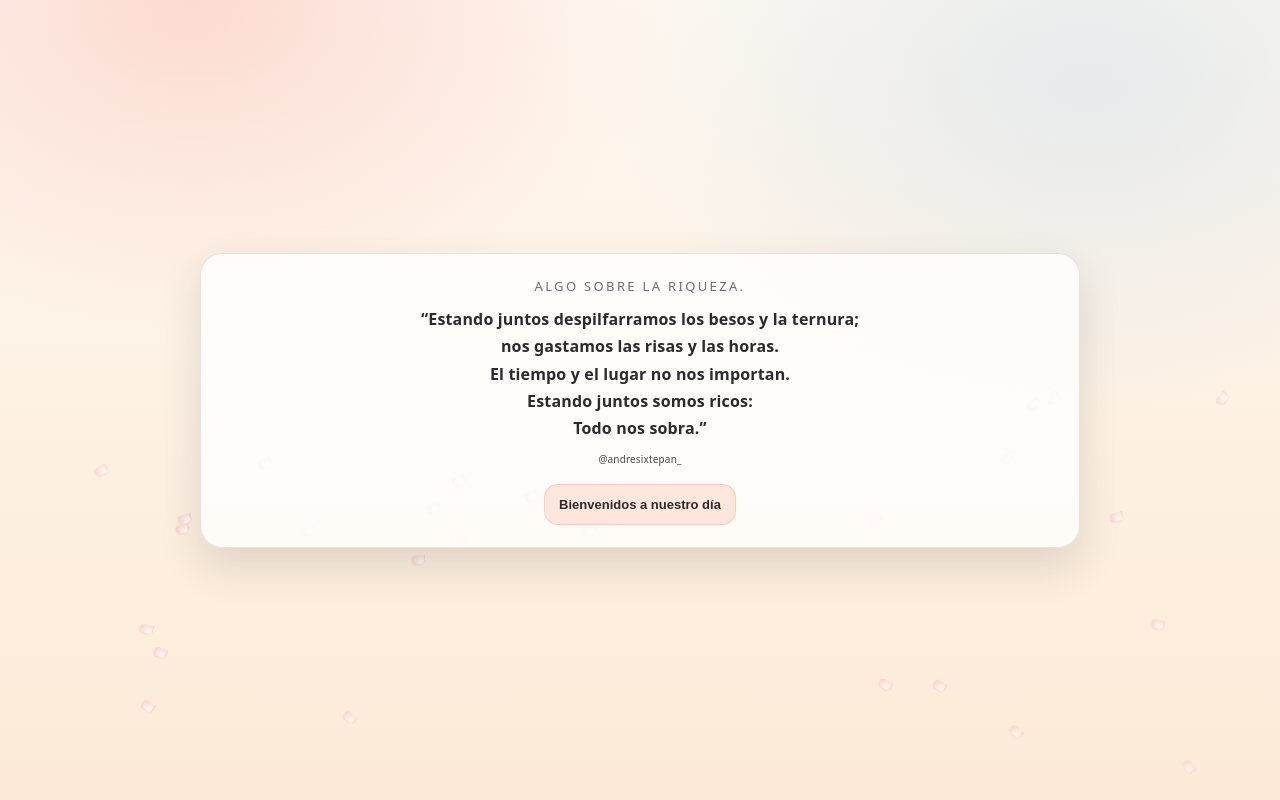
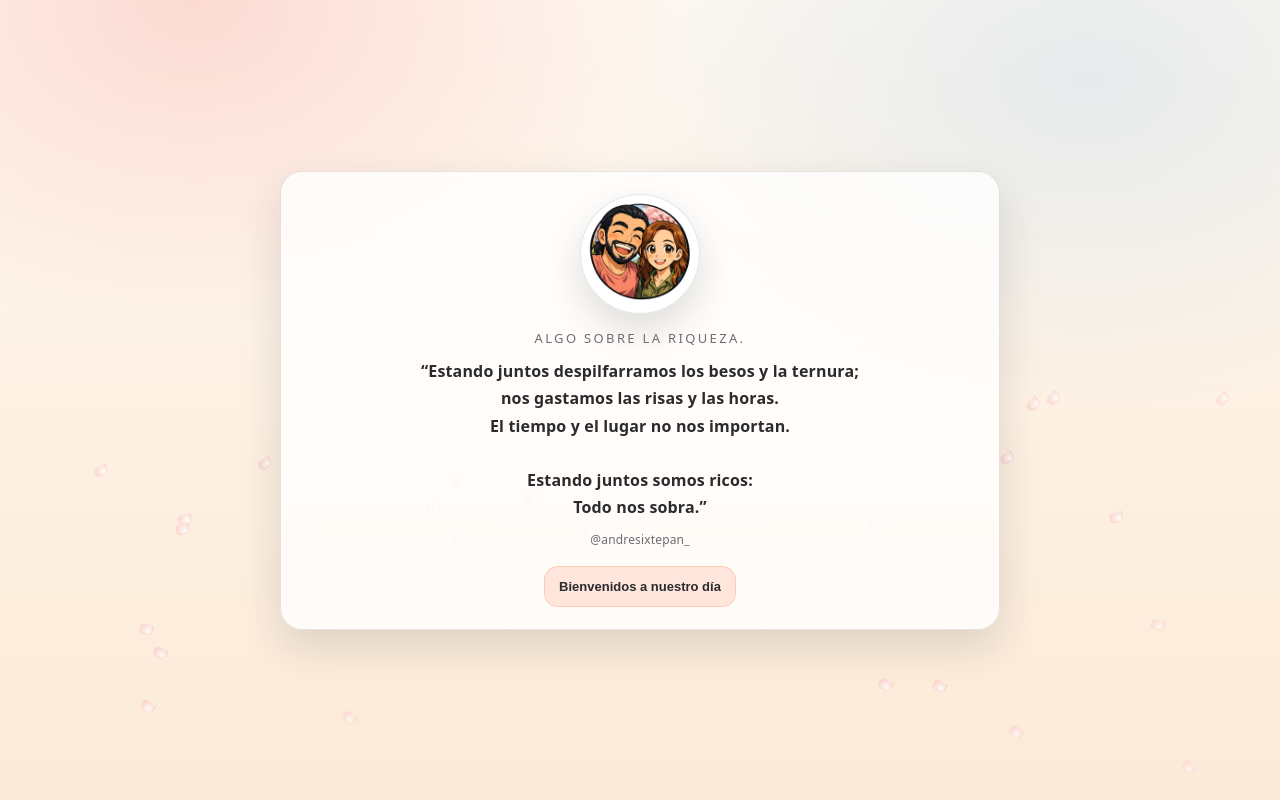
Before and after one commit to AuthorGG/WebBoda, a Vue app in the folder Boda/: page / in a window 1280 px wide. Built offline with nearby package versions, Linux system fonts and the light colour scheme; what vue3-flip-countdown would draw is missing.

Commit message:
dev- added image to intro modal

```diff
--- a/Boda/src/components/intro/IntroOverlay.vue
+++ b/Boda/src/components/intro/IntroOverlay.vue
@@ -17,15 +17,20 @@
     </div>
 
     <div class="content" role="dialog" aria-modal="true">
+      <div class="avatar">
+        <img :src="introAvatar" alt="Tuto y Dayana" />
+      </div>
+
       <p class="kicker">Algo sobre la riqueza.</p>
 
       <p class="quote">
         “Estando juntos despilfarramos los besos y la ternura;<br />
         nos gastamos las risas y las horas.<br />
-        El tiempo y el lugar no nos importan.<br />
+        El tiempo y el lugar no nos importan.<br /><br />
         Estando juntos somos ricos:<br />
         Todo nos sobra.”
       </p>
+
       <p class="author">@andresixtepan_</p>
 
       <div class="actions">
@@ -39,6 +44,7 @@
 
 <script setup lang="ts">
 import { onMounted, ref } from "vue";
+import introAvatar from "../../assets/intro-avatar.png";
 
 type Petal = {
   id: number;
@@ -96,6 +102,7 @@ const enter = () => {
 
   display: grid;
   place-items: center;
+  padding: 18px;
 
   opacity: 1;
   transition: opacity 800ms ease;
@@ -106,10 +113,46 @@ const enter = () => {
   pointer-events: none;
 }
 
-/* Texto */
+/* Pétalos */
+.petals {
+  position: absolute;
+  inset: 0;
+  overflow: hidden;
+  pointer-events: none;
+}
+
+.petal {
+  position: absolute;
+  top: -12%;
+  width: 14px;
+  height: 10px;
+  border-radius: 12px 12px 12px 0;
+
+  background: radial-gradient(
+    circle at 30% 30%,
+    rgba(255, 255, 255, 0.95),
+    rgba(249, 194, 187, 0.85)
+  );
+  border: 1px solid rgba(249, 194, 187, 0.35);
+
+  animation-name: fall;
+  animation-timing-function: linear;
+  animation-iteration-count: infinite;
+}
+
+@keyframes fall {
+  0% {
+    transform: translateY(0) translateX(0) rotate(0deg);
+  }
+  100% {
+    transform: translateY(120vh) translateX(12vw) rotate(260deg);
+  }
+}
+
+/* Card de contenido */
 .content {
   position: relative;
-  width: min(880px, calc(100% - 32px));
+  width: min(720px, calc(100% - 24px));
   text-align: center;
 
   background: rgba(255, 255, 255, 0.78);
@@ -120,6 +163,38 @@ const enter = () => {
   padding: 22px 18px;
 
   animation: textIn 600ms ease both;
+}
+
+@keyframes textIn {
+  from {
+    opacity: 0;
+    transform: translateY(10px) scale(0.98);
+  }
+  to {
+    opacity: 1;
+    transform: translateY(0) scale(1);
+  }
+}
+
+/* Avatar circular y responsive */
+.avatar {
+  width: clamp(84px, 18vw, 120px);
+  aspect-ratio: 1 / 1;
+  margin: 0 auto 14px;
+
+  border-radius: 999px;
+  overflow: hidden;
+
+  background: rgba(255, 255, 255, 0.9);
+  border: 1px solid rgba(43, 42, 45, 0.12);
+  box-shadow: 0 16px 34px rgba(43, 42, 45, 0.14);
+}
+
+.avatar img {
+  width: 100%;
+  height: 100%;
+  object-fit: cover;
+  display: block;
 }
 
 .kicker {
@@ -136,6 +211,12 @@ const enter = () => {
   font-weight: 700;
   line-height: 1.7;
   font-size: 16px;
+}
+
+.author {
+  margin: 10px 0 0;
+  font-size: 12px;
+  color: var(--ink-500);
 }
 
 .actions {
@@ -185,62 +266,14 @@ const enter = () => {
   border-color: rgba(247, 135, 98, 0.34);
 }
 
-/* Entrada del bloque texto */
-@keyframes textIn {
-  from {
-    opacity: 0;
-    transform: translateY(10px) scale(0.98);
+@media (max-width: 520px) {
+  .content {
+    padding: 18px 14px;
+    border-radius: 18px;
   }
-  to {
-    opacity: 1;
-    transform: translateY(0) scale(1);
-  }
-}
-
-/* Pétalos */
-.petals {
-  position: absolute;
-  inset: 0;
-  overflow: hidden;
-  pointer-events: none;
-}
-
-.petal {
-  position: absolute;
-  top: -12%;
-  width: 14px;
-  height: 10px;
-  border-radius: 12px 12px 12px 0;
-
-  background: radial-gradient(
-    circle at 30% 30%,
-    rgba(255, 255, 255, 0.95),
-    rgba(249, 194, 187, 0.85)
-  );
-  border: 1px solid rgba(249, 194, 187, 0.35);
-
-  animation-name: fall;
-  animation-timing-function: linear;
-  animation-iteration-count: infinite;
-}
-.author {
-  font-size: 10px;
-}
-@keyframes fall {
-  0% {
-    transform: translateY(0) translateX(0) rotate(0deg);
-  }
-  100% {
-    transform: translateY(120vh) translateX(12vw) rotate(260deg);
-  }
-}
-
-@media (max-width: 520px) {
   .quote {
     font-size: 14px;
-  }
-  .content {
-    padding: 18px 14px;
+    line-height: 1.65;
   }
   .btn {
     width: 100%;
```
Also changed, not shown: Boda/src/assets/intro-avatar.png (added).
